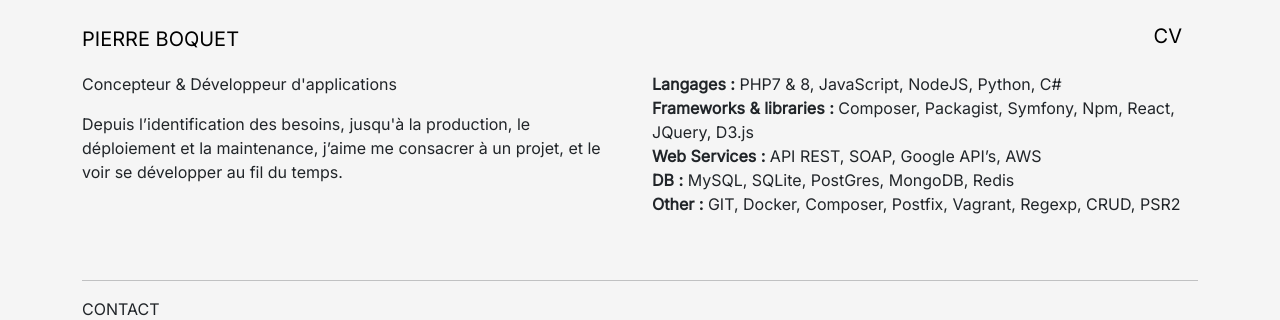
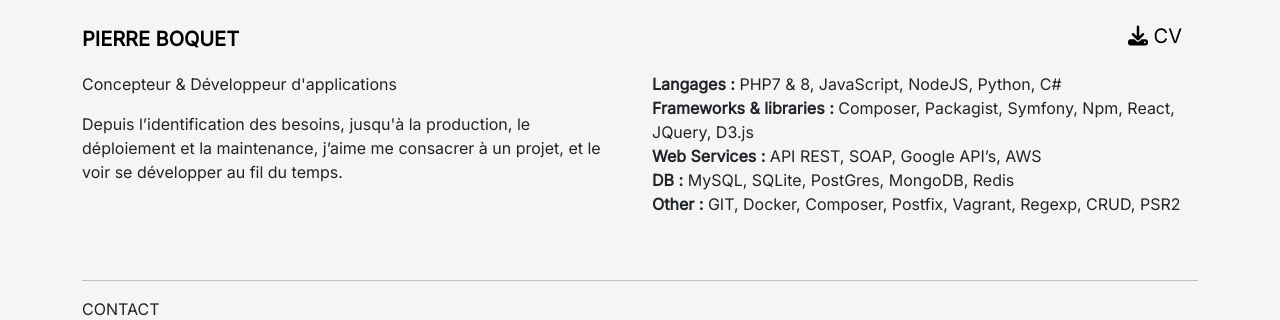
Before and after one commit to jambonbill/org.jambonbill.portfolio, a PHP site: template public/templates/main.twig in a window 1280 px wide. Shown: the top 320 px of the page. Run offline with PHP 8.4, Linux system fonts and the light colour scheme; the template is opened without the code that fills it, so the values that code supplies are empty; some libraries are stand-ins or nearby versions.

Commit message:
title="Télécharger mon CV"

```diff
--- a/public/templates/BaseTemplate.twig
+++ b/public/templates/BaseTemplate.twig
@@ -38,9 +38,10 @@
 	<nav class="navbar navbar-expand-lg">
 		<div class="container">
 			<h1>
-			<a class="navbar-brand" href="/">PIERRE BOQUET</a>
+			<a class="navbar-brand" href="/"><strong>PIERRE BOQUET</strong></a>
 			</h1>
-			<a class="navbar-brand" href="download.php">CV</a>
+			<a class="navbar-brand" href="download.php" title="Télécharger mon CV"><i class="fa fa-download"></i> CV</a>
+
 		</div>
 	</nav>
 
```
